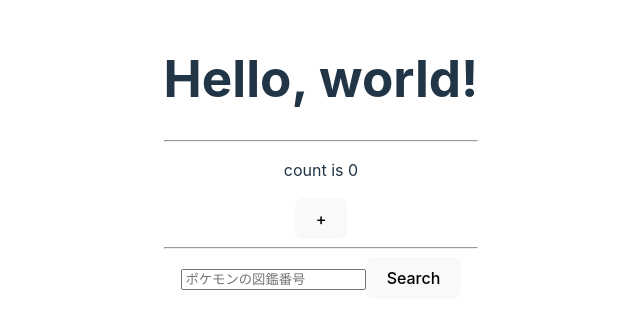
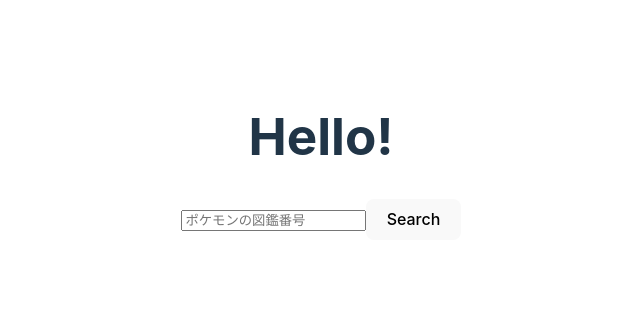
Before and after one commit to theMistletoe/Sample-Vitest-MSW, a React (Vite) app: page / in a window 1280 px wide. Shown: the part 243-572 px from the top of the page, without its empty margins (319-959 px from the left). Built offline with nearby package versions, Linux system fonts and the light colour scheme.

Commit message:
fix: correct header message and update failing test case for header component

```diff
--- a/src/App.tsx
+++ b/src/App.tsx
@@ -1,15 +1,15 @@
 import './App.css'
 import { SearchPokemon } from './components/SearchPokemon'
 import Header from './components/Header'
-import Counter from './components/Counter'
+// import Counter from './components/Counter'
 
 function App() {
   return (
     <>
       <Header />
-      <hr />
+      {/* <hr />
       <Counter />
-      <hr />
+      <hr /> */}
       <SearchPokemon />
     </>
   )
--- a/src/components/Header.tsx
+++ b/src/components/Header.tsx
@@ -1,5 +1,5 @@
 const Header = () => {
-    return <h1>Hello, world!</h1>;
+    return <h1>Hello!</h1>;
 };
 
 export default Header;
```
Also changed, not shown: 2 other files (tests, documents, lock files or other folders).
